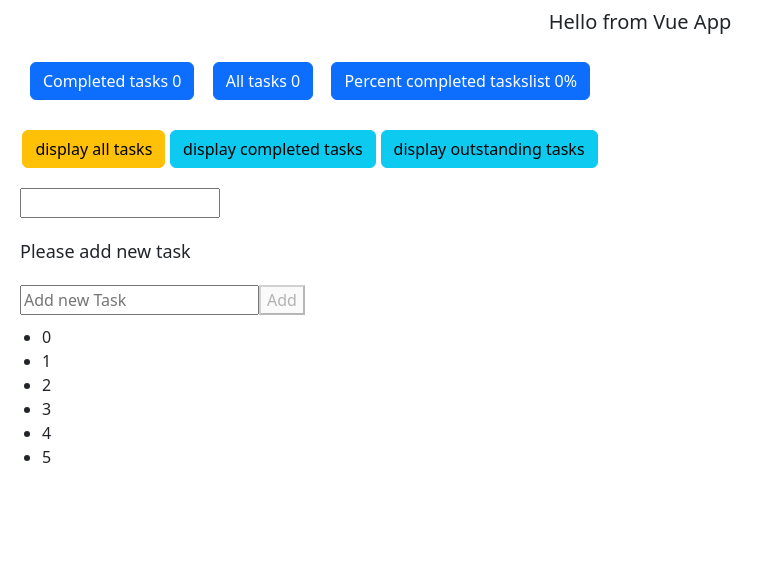
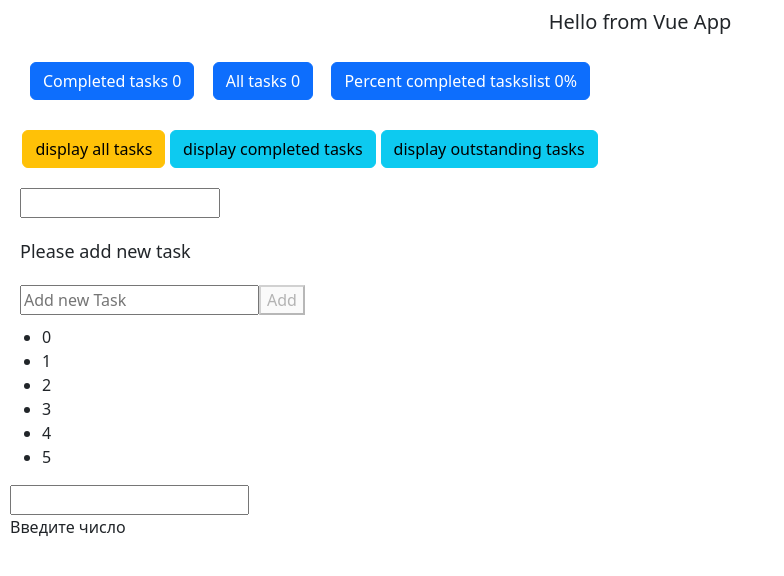
Before and after one commit to viknem31324/ViktorNemovVueLesson, a Vue app: page / in a window 1280 px wide. Shown: the top 576 px of the page, without its empty margins (0-784 px from the left). Built offline with nearby package versions, Linux system fonts and the light colour scheme.

Commit message:
Задание 4: Фильтр фалют с параметром - валюта

```diff
--- a/src/App.vue
+++ b/src/App.vue
@@ -20,7 +20,6 @@
 
     <ul class="list-group">
       <todoItem
-        is="todo-item"
         v-for="task in searchHandler(check)"
         v-bind:key="task.key"
         v-bind:task="task"
@@ -49,6 +48,9 @@
     <addList>
       <li v-for="i in [0, 1, 2, 3, 4, 5]" v-bind:key="i">{{ i }}</li>
     </addList>
+
+    <currencyConverter></currencyConverter>
+
   </div>
 </template>
 
@@ -57,6 +59,7 @@ import todoItem from "./components/todoItem";
 import selectTask from "./components/selectTask";
 import statisticTask from "./components/statisticTask";
 import addList from "./components/addList";
+import currencyConverter from "./components/currencyConverter";
 export default {
   data() {
     return {
@@ -77,6 +80,7 @@ export default {
     selectTask,
     statisticTask,
     addList,
+    currencyConverter,
   },
   computed: {
     taskCompl() {
--- /dev/null
+++ b/src/components/currencyConverter.vue
@@ -0,0 +1,16 @@
+<template>
+  <div>
+    <input v-model.trim="val" type="text" />
+    <div>{{ val | currencyFilter(currency) }}</div>
+  </div>
+</template>
+<script>
+export default {
+  data() {
+    return {
+      val: "",
+      currency: " руб",
+    };
+  },
+};
+</script>
--- a/src/main.js
+++ b/src/main.js
@@ -1,28 +1,39 @@
 import Vue from 'vue'
 import App from './App.vue'
 
-Vue.config.productionTip = false
+Vue.config.productionTip = false;
 
 Vue.directive('focus', {
   inserted(el) {
-    el.focus()
+    el.focus();
   }
-})
+});
 
 Vue.directive('blur', {
   inserted(el, bindings) {
-    el.addEventListener("focusout", function() {
-      bindings.value(el.value);
+    el.addEventListener("focusout", function () {
+      if (el.value !== "") {
+        bindings.value(el.value);
+      }else el.focus();
     });
   }
-})
+});
+
 Vue.directive('color', {
   bind(el, bindings) {
     const arg = bindings.arg;
     el.style[arg] = bindings.value;
-}
+  }
+});
+
+Vue.filter('currencyFilter', (val, cur) => {
+  let num = Number(val);
+  console.log(num);
+  if(num !== 0) {
+    return num.toLocaleString('ru') + cur;
+  } else return "Введите число"
 });
 
 new Vue({
   render: h => h(App),
-}).$mount('#app')
+}).$mount('#app');
```
